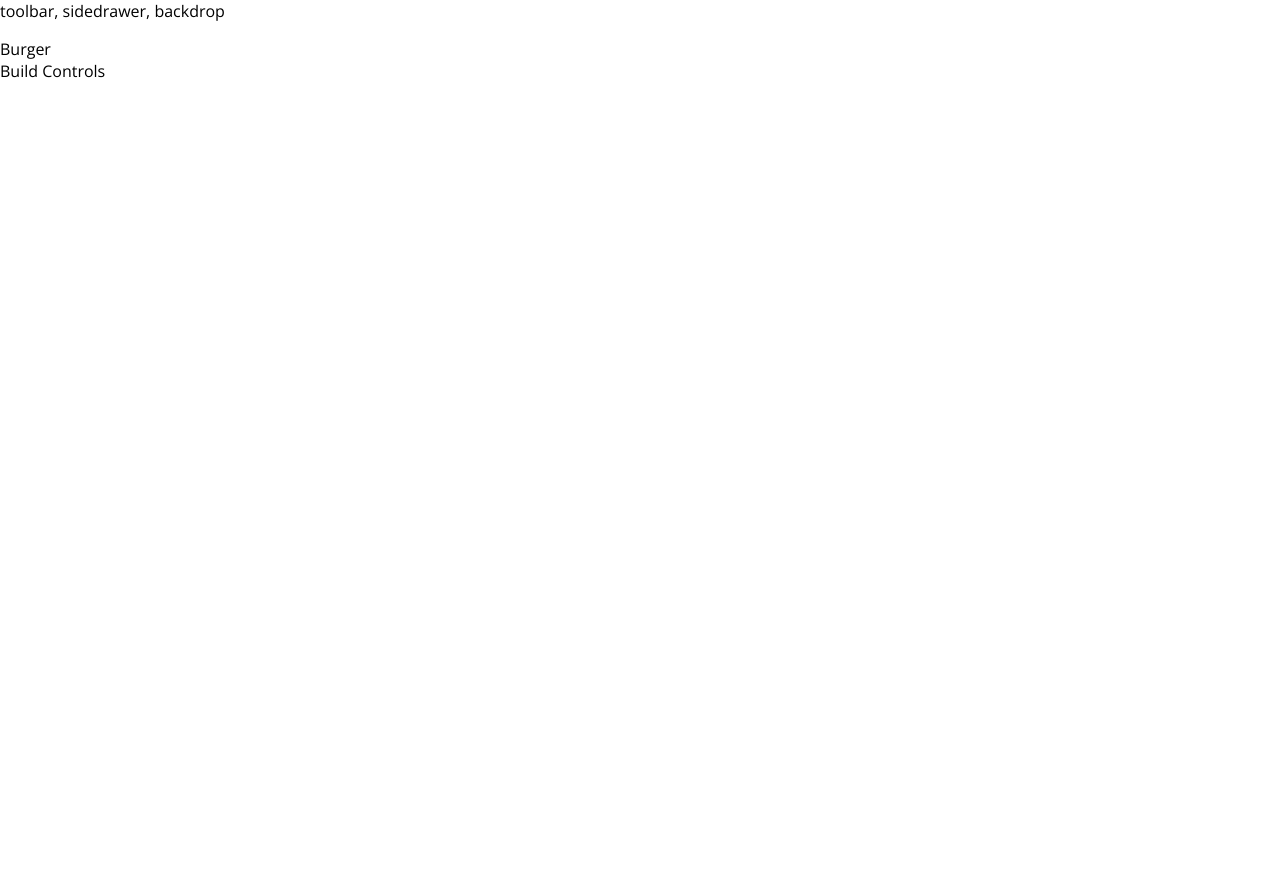
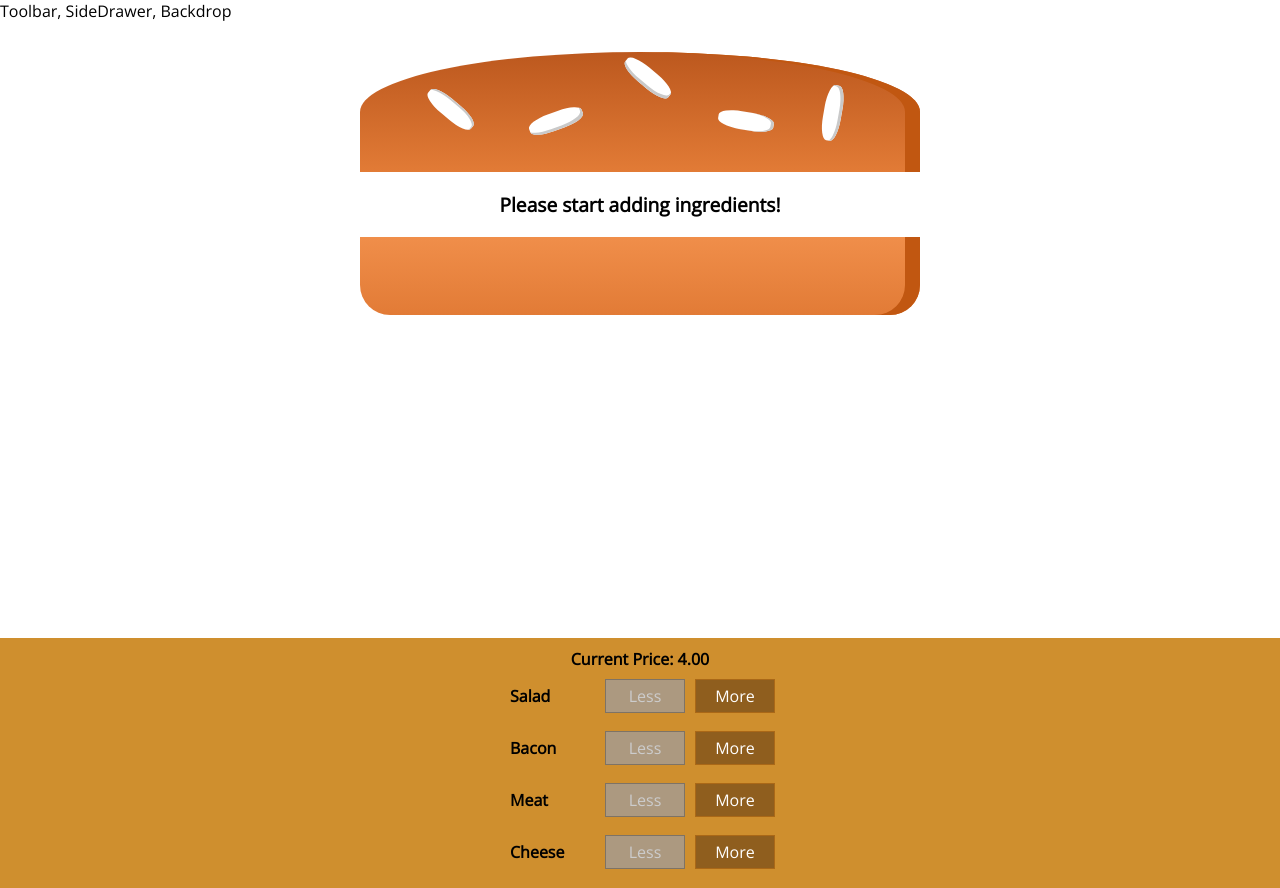
Before and after one commit to MartinHage/burger-builder, a React app: page / in a window 1280 px wide. Before the commit the page ends 800 px from the top, so only its background shows below. Built offline with nearby package versions, Linux system fonts and the light colour scheme.

Commit message:
initial upload

```diff
--- a/package.json
+++ b/package.json
@@ -49,6 +49,7 @@
     "postcss-preset-env": "6.7.0",
     "postcss-safe-parser": "5.0.2",
     "prompts": "2.4.0",
+    "prop-types": "^15.7.2",
     "react": "^17.0.1",
     "react-app-polyfill": "^2.0.0",
     "react-dev-utils": "^11.0.1",
--- /dev/null
+++ b/src/components/Burger/BuildControls/BuildControl/BuildControl.css
@@ -0,0 +1,56 @@
+.BuildControl {
+    display: flex;
+    justify-content: space-between;
+    align-items: center;
+    margin: 5px 0;
+}
+
+.BuildControl button {
+    display: block;
+    font: inherit;
+    padding: 5px;
+    margin: 0 5px;
+    width: 80px;
+    border: 1px solid #AA6817;
+    cursor: pointer;
+    outline: none;
+}
+
+.BuildControl button:disabled {
+    background-color: #AC9980;
+    border: 1px solid #7E7365;
+    color: #ccc;
+    cursor: default;
+}
+
+.BuildControl button:hover:disabled {
+    background-color: #AC9980;
+    color: #ccc;
+    cursor: not-allowed;
+}
+
+.Label {
+    padding: 10px;
+    font-weight: bold;
+    width: 80px;
+}
+
+.BuildControl .Less {
+    background-color: #D39952;
+    color: white;
+}
+
+.BuildControl .More {
+    background-color: #8F5E1E;
+    color: white;
+}
+
+.BuildControl .Less:hover, .BuildControl .Less:active {
+    background-color: #DAA972;
+    color: white;
+}
+
+.BuildControl .More:hover,.BuildControl .More:active {
+    background-color: #99703F;
+    color: white;
+}
--- /dev/null
+++ b/src/components/Burger/BuildControls/BuildControl/BuildControl.js
@@ -0,0 +1,22 @@
+import React from "react";
+import "./BuildControl.css";
+
+const BuildControl = (props) => {
+  return (
+    <div className="BuildControl">
+      <div className="Label">{props.label}</div>
+      <button
+        className="Less"
+        onClick={props.removed}
+        disabled={props.disabled}
+      >
+        Less
+      </button>
+      <button className="More" onClick={props.added}>
+        More
+      </button>
+    </div>
+  );
+};
+
+export default BuildControl;
--- /dev/null
+++ b/src/components/Burger/BuildControls/BuildControls.css
@@ -0,0 +1,10 @@
+.BuildControls {
+  width: 100%;
+  background-color: #cf8f2e;
+  display: flex;
+  flex-flow: column;
+  align-items: center;
+  box-shadow: 0 2px 1px #ccc;
+  margin: auto;
+  padding: 10px 0;
+}
--- /dev/null
+++ b/src/components/Burger/BuildControls/BuildControls.js
@@ -0,0 +1,29 @@
+import React from "react";
+import "./BuildControls.css";
+import BuildControl from "./BuildControl/BuildControl";
+
+const controls = [
+  { label: "Salad", type: "salad" },
+  { label: "Bacon", type: "bacon" },
+  { label: "Meat", type: "meat" },
+  { label: "Cheese", type: "cheese" },
+];
+
+const BuildControls = (props) => {
+  return (
+    <div className="BuildControls">
+      <strong>Current Price: {props.price.toFixed(2)}</strong>
+      {controls.map((ctrl) => (
+        <BuildControl
+          added={() => props.ingredientAdded(ctrl.type)}
+          removed={() => props.ingredientRemoved(ctrl.type)}
+          key={ctrl.label}
+          label={ctrl.label}
+          disabled={props.disabled[ctrl.type]}
+        />
+      ))}
+    </div>
+  );
+};
+
+export default BuildControls;
--- /dev/null
+++ b/src/components/Burger/Burger.css
@@ -0,0 +1,30 @@
+.Burger {
+  width: 100%;
+  margin: auto;
+  height: 250px;
+  overflow: scroll;
+  text-align: center;
+  font-weight: bold;
+  font-size: 1.2rem;
+}
+
+@media (min-width: 500px) and (min-height: 400px) {
+  .Burger {
+    width: 350px;
+    height: 300px;
+  }
+}
+
+@media (min-width: 500px) and (min-height: 401px) {
+  .Burger {
+    width: 450px;
+    height: 400px;
+  }
+}
+
+@media (min-width: 1000px) and (min-height: 700px) {
+  .Burger {
+    width: 700px;
+    height: 600px;
+  }
+}
--- /dev/null
+++ b/src/components/Burger/Burger.js
@@ -0,0 +1,28 @@
+import React from "react";
+import BurgerIngredient from "./BurgerIngredient/BurgerIngredient";
+import "./Burger.css";
+
+const Burger = (props) => {
+  let transformedIngredients = Object.keys(props.ingredients)
+    .map((igKey) => {
+      return [...Array(props.ingredients[igKey])].map((_, i) => {
+        return <BurgerIngredient key={igKey + i} type={igKey} />;
+      });
+    })
+    .reduce((arr, el) => {
+      return arr.concat(el);
+    }, []);
+  if (transformedIngredients.length === 0) {
+    transformedIngredients = <p>Please start adding ingredients!</p>;
+  }
+
+  return (
+    <div className="Burger">
+      <BurgerIngredient type="bread-top" />
+      {transformedIngredients}
+      <BurgerIngredient type="bread-bottom" />
+    </div>
+  );
+};
+
+export default Burger;
--- /dev/null
+++ b/src/components/Burger/BurgerIngredient/BurgerIngredient.css
@@ -0,0 +1,113 @@
+.BreadBottom {
+    height: 13%;
+    width: 80%;
+    background: linear-gradient(#F08E4A, #e27b36);
+    border-radius: 0 0 30px 30px;
+    box-shadow: inset -15px 0 #c15711;
+    margin: 2% auto;
+}
+
+.BreadTop {
+    height: 20%;
+    width: 80%;
+    background: linear-gradient(#bc581e, #e27b36);
+    border-radius: 50% 50% 0 0;
+    box-shadow: inset -15px 0 #c15711;
+    margin: 2% auto;
+    position: relative;
+}
+
+.Seeds1 {
+    width: 10%;
+    height: 15%;
+    position: absolute;
+    background-color: white;
+    left: 30%;
+    top: 50%;
+    border-radius: 40%;
+    transform: rotate(-20deg);
+    box-shadow: inset -2px -3px #c9c9c9;
+}
+
+.Seeds1:after {
+    content: "";
+    width: 100%;
+    height: 100%;
+    position: absolute;
+    background-color: white;
+    left: -170%;
+    top: -260%;
+    border-radius: 40%;
+    transform: rotate(60deg);
+    box-shadow: inset -1px 2px #c9c9c9;
+  }
+
+.Seeds1:before {
+    content: "";
+    width: 100%;
+    height: 100%;
+    position: absolute;
+    background-color: white;
+    left: 180%;
+    top: -50%;
+    border-radius: 40%;
+    transform: rotate(60deg);
+    box-shadow: inset -1px -3px #c9c9c9;
+  }
+
+  .Seeds2 {
+    width: 10%;
+    height: 15%;
+    position: absolute;
+    background-color: white;
+    left: 64%;
+    top: 50%;
+    border-radius: 40%;
+    transform: rotate(10deg);
+    box-shadow: inset -3px 0 #c9c9c9;
+  }
+
+  .Seeds2:before {
+    content: "";
+    width: 100%;
+    height: 100%;
+    position: absolute;
+    background-color: white;
+    left: 150%;
+    top: -130%;
+    border-radius: 40%;
+    transform: rotate(90deg);
+    box-shadow: inset 1px 3px #c9c9c9;
+  }
+
+
+.Meat {
+    width: 80%;
+    height: 8%;
+    background: linear-gradient(#7f3608, #702e05);
+    margin: 2% auto;
+    border-radius: 15px;
+}
+
+.Cheese {
+    width: 90%;
+    height: 4.5%;
+    margin: 2% auto;
+    background: linear-gradient(#f4d004, #d6bb22);
+    border-radius: 20px;
+}
+
+.Salad {
+    width: 85%;
+    height: 7%;
+    margin: 2% auto;
+    background: linear-gradient(#228c1d, #91ce50);
+    border-radius: 20px;
+}
+
+.Bacon {
+    width: 80%;
+    height: 3%;
+    background: linear-gradient(#bf3813, #c45e38);
+    margin: 2% auto;
+}
--- /dev/null
+++ b/src/components/Burger/BurgerIngredient/BurgerIngredient.js
@@ -0,0 +1,44 @@
+import React from "react";
+import PropTypes from "prop-types";
+import "./BurgerIngredient.css";
+
+const BurgerIngredient = (props) => {
+  let ingredient = null;
+
+  switch (props.type) {
+    case "bread-bottom":
+      ingredient = <div className="BreadBottom" />;
+      break;
+    case "bread-top":
+      ingredient = (
+        <div className="BreadTop">
+          <div className="Seeds1" />
+          <div className="Seeds2" />
+        </div>
+      );
+      break;
+    case "meat":
+      ingredient = <div className="Meat" />;
+      break;
+    case "cheese":
+      ingredient = <div className="Cheese" />;
+      break;
+    case "salad":
+      ingredient = <div className="Salad" />;
+      break;
+    case "bacon":
+      ingredient = <div className="Bacon" />;
+      break;
+    default:
+      ingredient = null;
+      break;
+  }
+
+  return ingredient;
+};
+
+BurgerIngredient.propTypes = {
+  type: PropTypes.string.isRequired,
+};
+
+export default BurgerIngredient;
--- a/src/components/Layout/Layout.js
+++ b/src/components/Layout/Layout.js
@@ -1,13 +1,11 @@
 import React from "react";
-import classes from "./Layout.css"
+import "./Layout.css";
 
-const layout = props => (
-    <>
-        <div>toolbar, sidedrawer, backdrop</div>
-        <main className="Content">
-            {props.children}
-        </main>
-    </>
+const Layout = (props) => (
+  <>
+    <div>Toolbar, SideDrawer, Backdrop</div>
+    <main className="Content">{props.children}</main>
+  </>
 );
 
-export default layout;
+export default Layout;
--- a/src/containers/BurgerBuilder/BurgerBuilder.js
+++ b/src/containers/BurgerBuilder/BurgerBuilder.js
@@ -1,12 +1,60 @@
-import React, {Component} from "react"
+import React from "react";
+import BuildControls from "../../components/Burger/BuildControls/BuildControls";
+import Burger from "../../components/Burger/Burger";
+
+const INGREDIENT_PRICES = {
+  salad: 0.5,
+  bacon: 0.4,
+  cheese: 1.3,
+  meat: 0.7,
+};
 
 const BurgerBuilder = () => {
-    return (
-        <>
-            <div>Burger</div>
-            <div>Build Controls</div>
-        </>
-    );
+  const [ingredients, setIngredients] = React.useState({
+    salad: 0,
+    bacon: 0,
+    cheese: 0,
+    meat: 0,
+  });
+  const [totalPrice, setTotalPrice] = React.useState(4);
+
+  const addIngredient = (type) => {
+    const updatedIngredients = {
+      ...ingredients,
+    };
+    updatedIngredients[type] = ingredients[type] + 1;
+    setTotalPrice(totalPrice + INGREDIENT_PRICES[type]);
+    setIngredients(updatedIngredients);
+  };
+
+  const removeIngredient = (type) => {
+    const updatedIngredients = {
+      ...ingredients,
+    };
+    if (ingredients[type] > 0) {
+      updatedIngredients[type] = ingredients[type] - 1;
+      setTotalPrice(INGREDIENT_PRICES[type] - totalPrice);
+      setIngredients(updatedIngredients);
+    }
+  };
+
+  const disabledInfo = {
+    ...ingredients,
+  };
+  for (const key in disabledInfo) {
+    disabledInfo[key] = disabledInfo[key] <= 0;
+  }
+  return (
+    <>
+      <Burger ingredients={ingredients} />
+      <BuildControls
+        ingredientAdded={addIngredient}
+        ingredientRemoved={removeIngredient}
+        disabled={disabledInfo}
+        price={totalPrice}
+      />
+    </>
+  );
 };
 
 export default BurgerBuilder;
```
Also changed, not shown: 1 other file (tests, documents, lock files or other folders).
